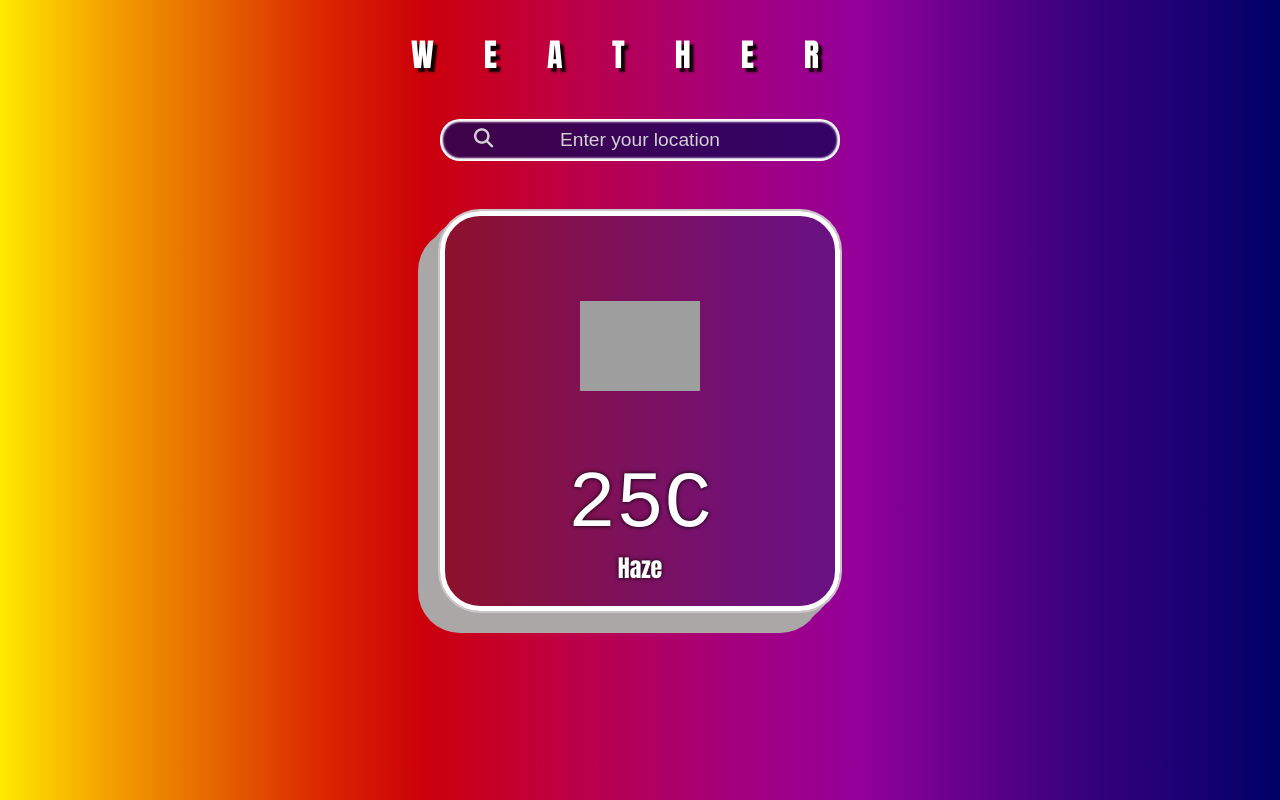
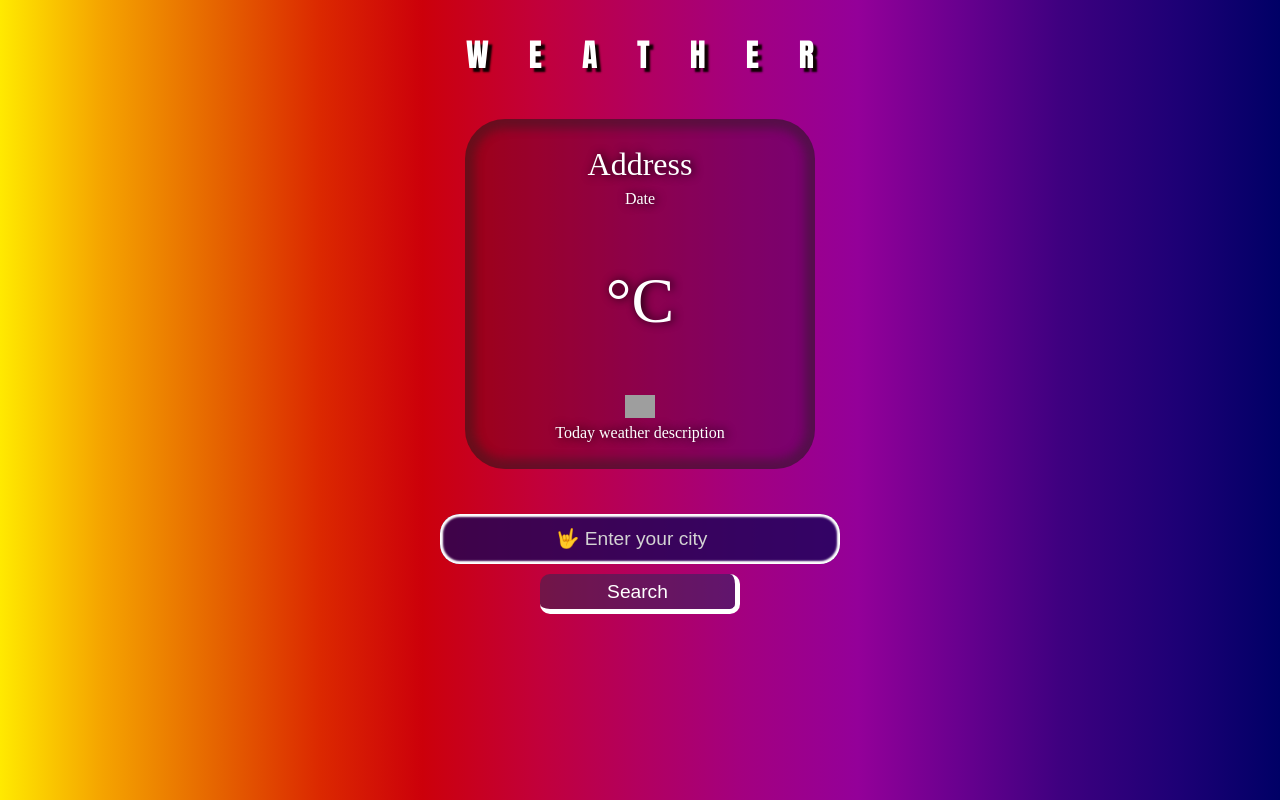
Before and after one commit to Honeshwar/simple-weather-project, a plain HTML site: page index.html in a window 1280 px wide. Drawn offline with Linux system fonts and the light colour scheme; grey boxes are pictures that could not be loaded.

Commit message:
html and readme

```diff
--- a/index.html
+++ b/index.html
@@ -2,164 +2,47 @@
 <html lang="en">
 <head>
     <title>Weather</title>
-    <style>
-        *{
-            padding: 0;
-            margin: 0;
-            box-sizing: border-box;
-        }
-        body{
-            text-align: center;
-            color: white;
-            background-image: linear-gradient(
-  90deg,
-  hsl(55deg 100% 50%) 0%,
-  hsl(40deg 100% 48%) 8%,
-  hsl(26deg 100% 45%) 17%,
-  hsl(11deg 100% 43%) 25%,
-  hsl(357deg 100% 40%) 33%,
-  hsl(342deg 100% 38%) 42%,
-  hsl(328deg 100% 35%) 50%,
-  hsl(313deg 100% 32%) 58%,
-  hsl(298deg 100% 30%) 67%,
-  hsl(284deg 100% 28%) 75%,
-  hsl(269deg 100% 25%) 83%,
-  hsl(255deg 100% 23%) 92%,
-  hsl(240deg 100% 20%) 100%
-);
-        }
-
-        .app{
-            width: 100%;
-            height:100vh;
-            /* display: flex;
-            align-items: center;
-            justify-content: center; */
-
-
-        }
-        .app div:first-child{
-            /* border: solid; */
-            width: 40%;
-            /* height:100vh; */
-            margin: auto;
-        }
-        .app h1{
-            text-transform: uppercase;
-            text-shadow: 4px 4px 2px rgb(14, 2, 2);
-            padding: 30px 0 0px;
-            letter-spacing: 50px;
-            /* text-decoration: underline solid rgba(243, 243, 243 ) 10px; */
-            font-family: Impact;
-            color: rgb(255, 255, 255);
-            /* font-size: 3rem; */
-        }
-
-        .weather-container{
-            /* background-image: url('https://cdn-icons-png.flaticon.com/128/8692/8692140.png');
-            background-repeat: no-repeat;
-            /* background-size: cover;
-            background-position: center; */
-            font-family: monospace;
-            border-radius: 40px;
-            border:5px solid  white;
-
-            width: 400px;
-            height:400px;
-            margin: 0 auto;
-            padding: 20px;
-            text-shadow: 0 0 4px black;
-            display: flex;
-            flex-direction: column;
-            justify-content:space-evenly ;
-            /* align-items: ; */
-
-            box-shadow:  0 0 0px 2px   rgb(199, 199, 201) ,-10px 10px 0px 2px  rgb(172, 167, 167),
-            -20px 20px 0px 2px  rgb(172, 167, 167);
-            background-color: rgba(6, 54, 97, 0.315);
-        }
-       .weather-container p:first-of-type{
-            font-size: 5rem;
-
-        }
-        .weather-container p:last-of-type{
-            font-size: 1.5rem;
-            font-family: Impact;
-
-        }
-        #weather-icon img{
-            width:120px;
-        }
-
-        .search-box{
-            padding: 40px 0 50px;
-            position: relative;
-        }
-        #input{
-
-            /* //replaced, A replaced element is a HTML element that is replaced by the content that it displays ,
-            element=content,
-            change hapen in content as element */
-            width:400px;
-            /* height: 40px;; */
-            border-radius: 20px;
-            outline: none;
-            font-size: 1.2rem;
-            color: white;
-          padding: 10px;
-            background-color: rgba(23, 5, 88, 0.774);
-            border: none;
-
-
-            box-shadow: inset 0 0  2px 3px;
-        }
-        #input:focus{
-            padding: 20px ;
-        }
-
-        #input::placeholder{
-            text-align: center;
-            color: lightgrey;
-        }
-
-        @media screen  and (max-width:900px){
-            .app{
-                flex-direction: column;
-                align-items: center;
-            }
-        }
-
-        i{
-            position: absolute;
-            font-size: 1.2rem;
-            top: 50px;
-            left: 90px;
-            color: lightgrey;
-        }
-    </style>
+   <link rel="stylesheet" href="style.css">
 </head>
 <body>
    <div class="app">
-       <div>
-            <h1>Weather</h1>
-            <div class="search-box">
-                <input autocomplete="off"
-                type="text" name="search" id="input" placeholder="Enter your location">
+      <h1>Weather</h1>
+
+
+        <div id="weather-container">
+            <p id="address">Address</p>
+            <p id="date">Date</p>
+            <p id="temperature">&deg;C</p>
+            <p id="condition">
+                <img id="weather-icon" src="https://cdn-icons-png.flaticon.com/128/1163/1163661.png" alt="weather icon">
+            </p>
+            <p id="weather-description">Today weather description</p>
+        </div>
+
+        <div class="search-box">
+            <div>
+                <input title="press enter to search" autocomplete="off"
+                type="search" name="search" id="input" placeholder="🤟 Enter your city">
                 <i class="fa fa-search"></i>
             </div>
-       </div>
-        <div class="weather-container">
-            <!-- <h2>Current Weather</h2> -->
-            <div id="weather-icon">
-                <img src="https://cdn-icons-png.flaticon.com/128/8692/8692140.png" alt="" srcset="">
+            <div>
+                <input type="button" id="search-btn" value="Search">
             </div>
-            <p id="temperature">25C</p>
-            <p id="condition">Haze</p>
         </div>
+
    </div>
 
    <script src="https://kit.fontawesome.com/f595980e36.js" crossorigin="anonymous"></script>
-
+   <script src="script.js"></script>
 
 </body>
 </html>
+
+
+<!-- echo "# simple-weather-project" >> README.md
+git init
+git add .
+git commit -m "first commit"
+git branch -M master
+git remote add origin https://github.com/Honeshwar/simple-weather-project.git
+git push -u origin master -->
```
Also changed, not shown: 1 other file.
